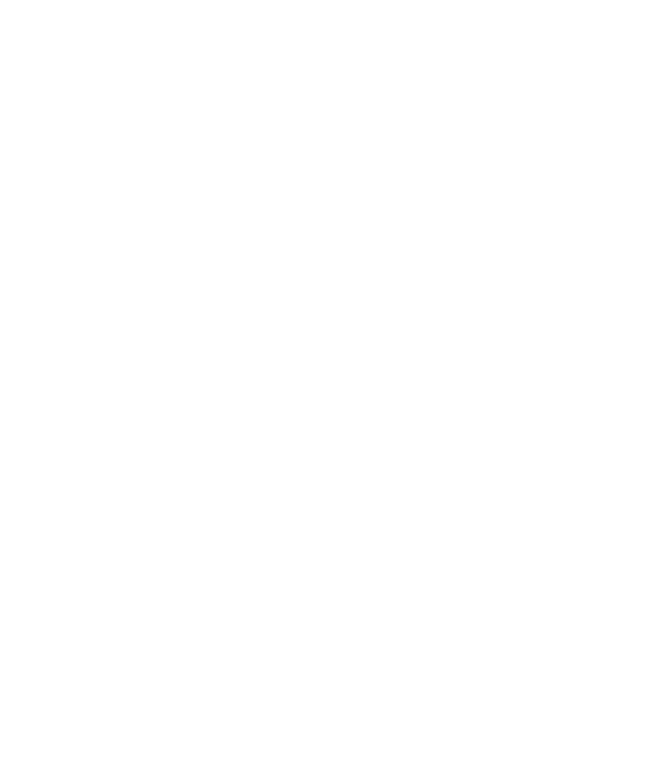
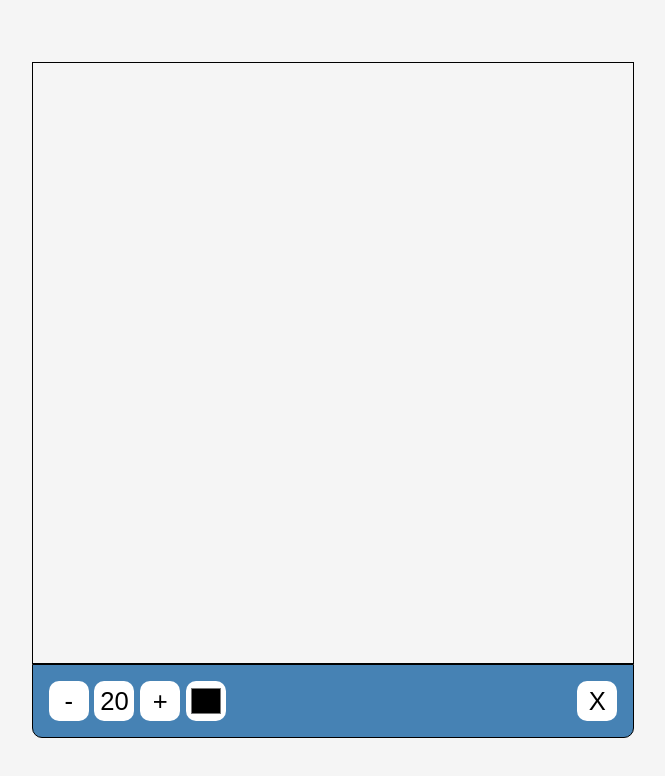
Before and after one commit to scarlatcristian/Drawing-App, a plain HTML site: page index.html in a window 1280 px wide. Shown: the whole page, without its empty margins (307-972 px from the left). Drawn offline with Linux system fonts and the light colour scheme.

Commit message:
added CSS

```diff
--- a/index.html
+++ b/index.html
@@ -8,5 +8,14 @@
     <script defer src="app.js"></script>
     <title>Drawing App</title>
   </head>
-  <body></body>
+  <body>
+    <canvas id="canvas" width="600" height="600"></canvas>
+    <div class="toolbox">
+      <button id="decrease">-</button>
+      <span id="size">20</span>
+      <button id="increase">+</button>
+      <input type="color" id="color" />
+      <button id="clear">X</button>
+    </div>
+  </body>
 </html>
--- a/style.css
+++ b/style.css
@@ -6,4 +6,43 @@
 
 body {
   font-family: Arial, Helvetica, sans-serif;
+  background-color: #f5f5f5;
+  display: flex;
+  justify-content: center;
+  align-items: center;
+  flex-direction: column;
+  height: 100vh;
 }
+
+#canvas {
+  border: 1px solid #000;
+}
+
+.toolbox {
+  background-color: steelblue;
+  border: 1px solid #000;
+  display: flex;
+  width: 602px;
+  padding: 0.8rem;
+  border-bottom-left-radius: 10px;
+  border-bottom-right-radius: 10px;
+}
+
+.toolbox > * {
+  background-color: #fff;
+  border: none;
+  display: inline-flex;
+  align-items: center;
+  justify-content: center;
+  font-size: 1.6rem;
+  height: 40px;
+  width: 40px;
+  margin: 0.18rem;
+  padding: 0.18rem;
+  cursor: pointer;
+  border-radius: 10px;
+}
+
+.toolbox > *:last-child {
+  margin-left: auto;
+}
```
